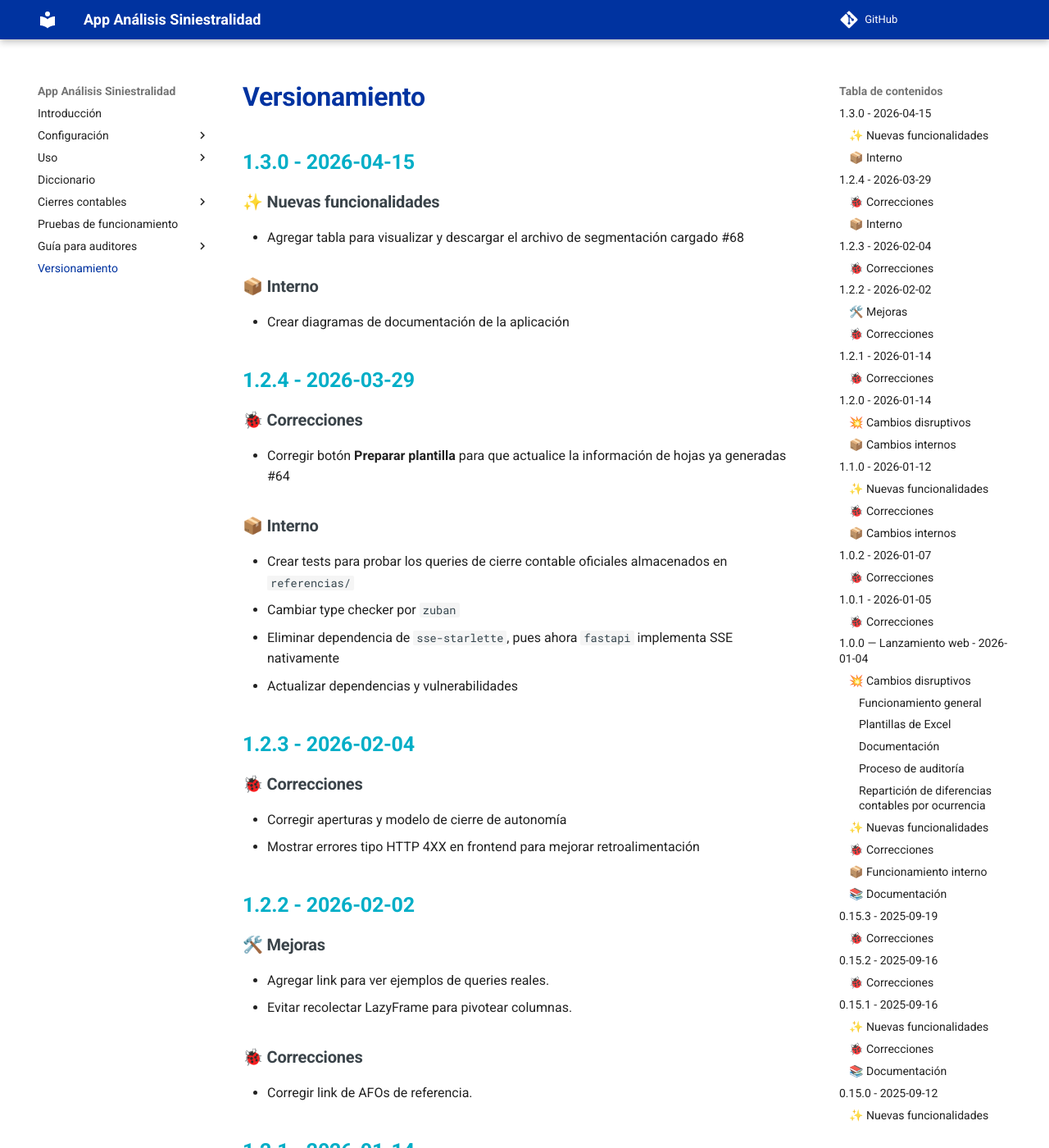
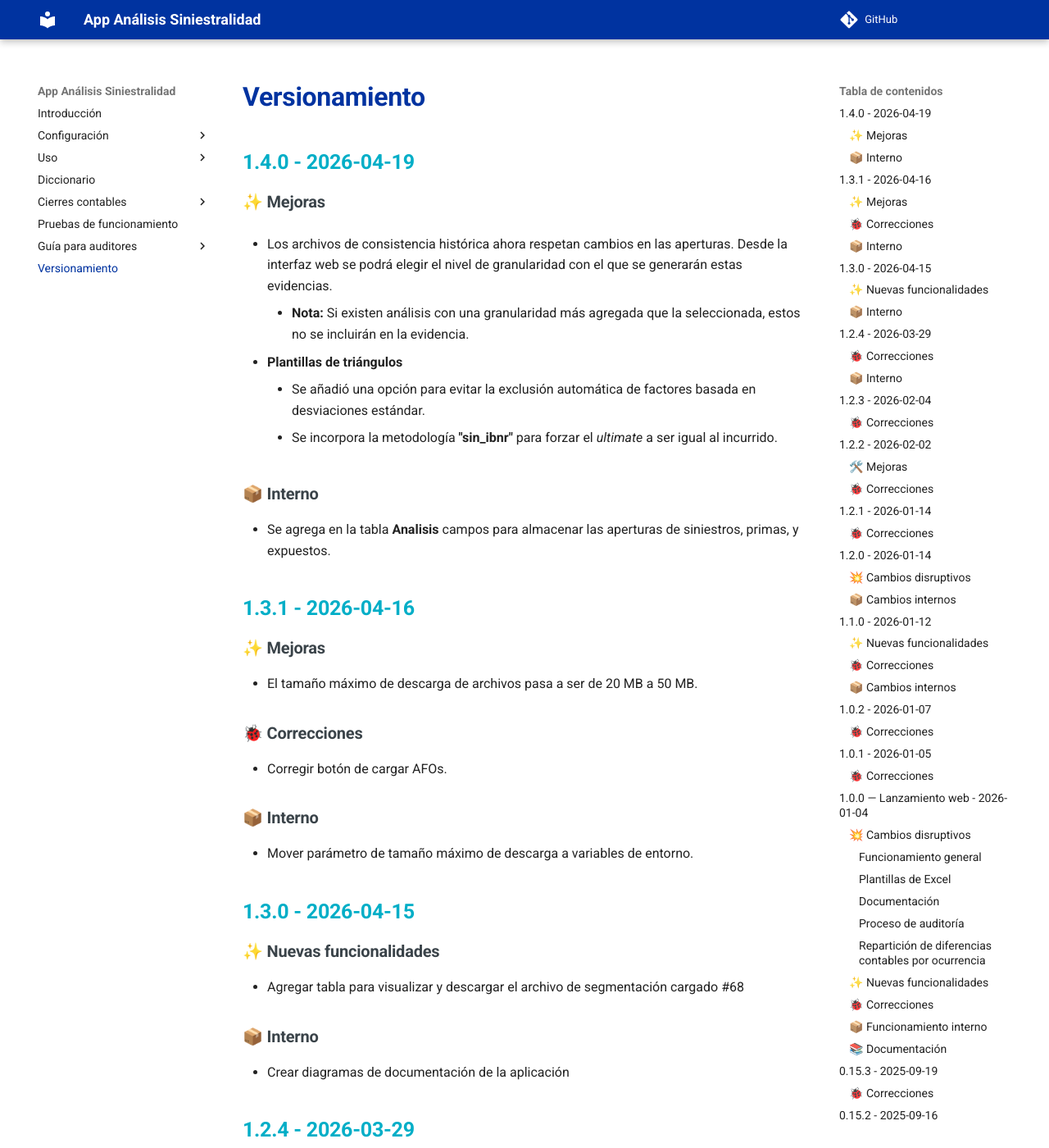
Before and after one commit to sebastobone/app-analisis-siniestralidad-docs, an MkDocs documentation site: the page built from docs/versionamiento.md, in a window 1280 px wide and 1400 px high. Shown: the whole window at 82% size. Built offline with MkDocs 1.6.1 and Material for MkDocs 9.7.7, drawn with Linux system fonts in a browser that asks for light colours; emoji names are drawn with the system emoji font; comment, search, counter and statistics services are not loaded; the version menu is left out.

Commit message:
feat: Documentar versiones 1.3.1 y 1.4.0

```diff
--- a/docs/versionamiento.md
+++ b/docs/versionamiento.md
@@ -3,6 +3,35 @@
 <!--markdownlint-disable MD007-->
 
 # Versionamiento
+
+## 1.4.0 - 2026-04-19
+
+### ✨ Mejoras
+
+- Los archivos de consistencia histórica ahora respetan cambios en las aperturas. Desde la interfaz web se podrá elegir el nivel de granularidad con el que se generarán estas evidencias.
+    - **Nota:** Si existen análisis con una granularidad más agregada que la seleccionada, estos no se incluirán en la evidencia.
+
+- **Plantillas de triángulos**
+    - Se añadió una opción para evitar la exclusión automática de factores basada en desviaciones estándar.
+    - Se incorpora la metodología **"sin_ibnr"** para forzar el _ultimate_ a ser igual al incurrido.
+
+### 📦 Interno
+
+- Se agrega en la tabla **Analisis** campos para almacenar las aperturas de siniestros, primas, y expuestos.
+
+## 1.3.1 - 2026-04-16
+
+### ✨ Mejoras
+
+- El tamaño máximo de descarga de archivos pasa a ser de 20 MB a 50 MB.
+
+### 🐞 Correcciones
+
+- Corregir botón de cargar AFOs.
+
+### 📦 Interno
+
+- Mover parámetro de tamaño máximo de descarga a variables de entorno.
 
 ## 1.3.0 - 2026-04-15
 
@@ -289,7 +318,7 @@ Se agregan también **checkboxes** para decidir si aplicar o no el proceso de cu
 
 ### 🐞 Correcciones
 
-- Se mantiene el atributo actual al cambiar de plantilla (ejemplo: si está en *Severidad* – *Retenido* y cambia a *Plata*, se conserva la lista desplegable en *Retenido*).
+- Se mantiene el atributo actual al cambiar de plantilla (ejemplo: si está en _Severidad_ – _Retenido_ y cambia a _Plata_, se conserva la lista desplegable en _Retenido_).
 - En los comandos **"Guardar todo"** y **"Traer y guardar todo"**, se corrige la actualización de progreso para que se muestre **en tiempo real**.
 
 ### 🛠️ Otras mejoras
```
Also changed, not shown: docs/uso/controles.md (+23 -4 lines), docs/uso/assets/controles/opciones_consistencia_historica.png (added).
